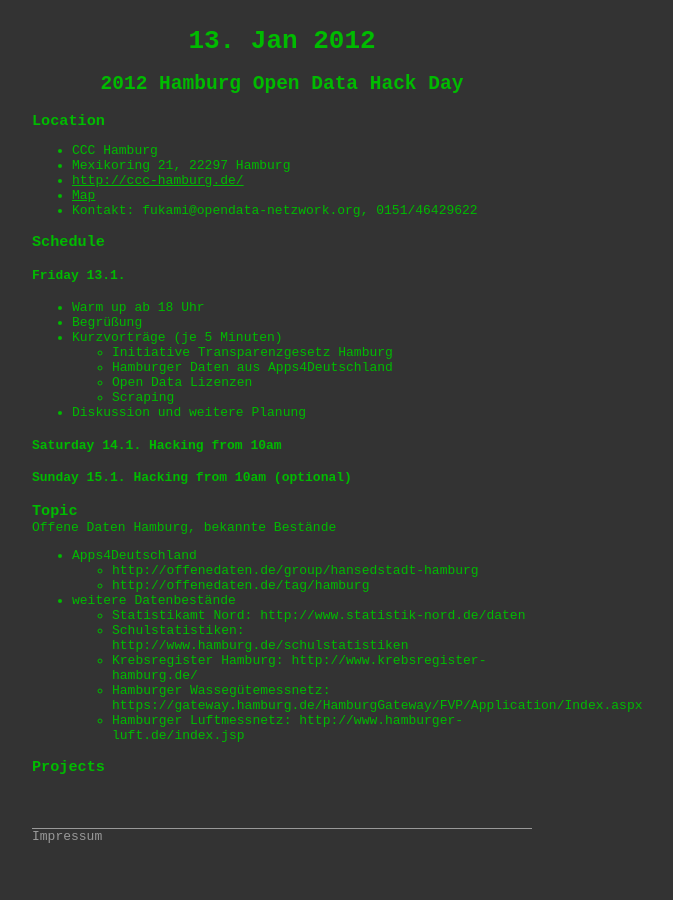
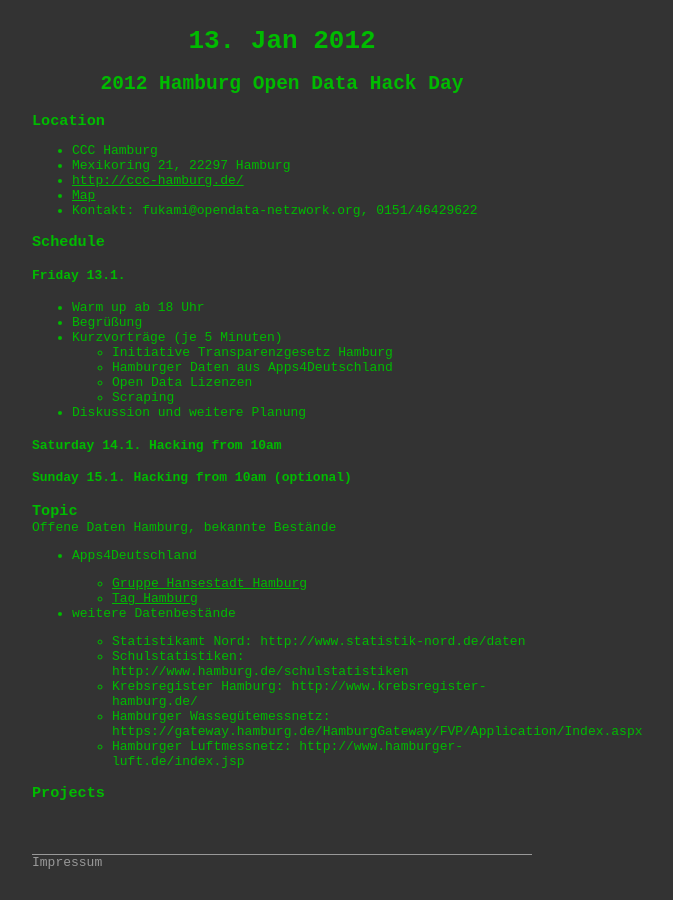
Before and after one commit to opendatahackday/opendatahackday.github.com, a Jekyll site: the page built from hamburg/_posts/2012-01-13-index.md, in a window 1280 px wide. Shown: the whole page, without its empty margins (358-1031 px from the left). Built offline with Jekyll 4.4.1, drawn with Linux system fonts in a browser that asks for light colours; some web fonts are replaced.

Commit message:
Verlinkung Daten HH

```diff
--- a/hamburg/_posts/2012-01-13-index.md
+++ b/hamburg/_posts/2012-01-13-index.md
@@ -35,8 +35,9 @@
 Offene Daten Hamburg, bekannte Bestände
 
 - Apps4Deutschland
-  - http://offenedaten.de/group/hansedstadt-hamburg
-  - http://offenedaten.de/tag/hamburg
+
+  - [Gruppe Hansestadt Hamburg](http://offenedaten.de/group/hansedstadt-hamburg)
+  - [Tag Hamburg](http://offenedaten.de/tag/hamburg)
 
 - weitere Datenbestände
   -  Statistikamt Nord: http://www.statistik-nord.de/daten
```
